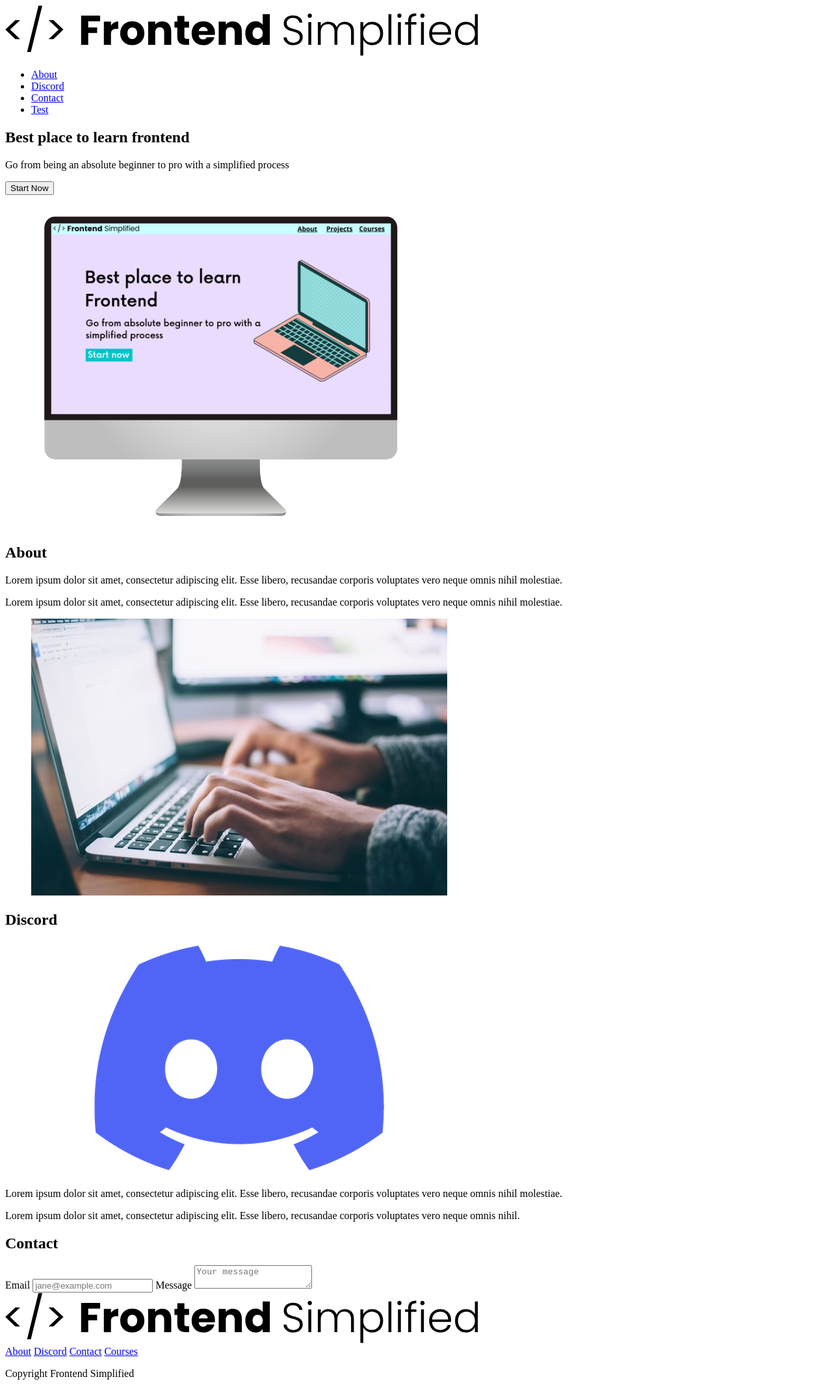
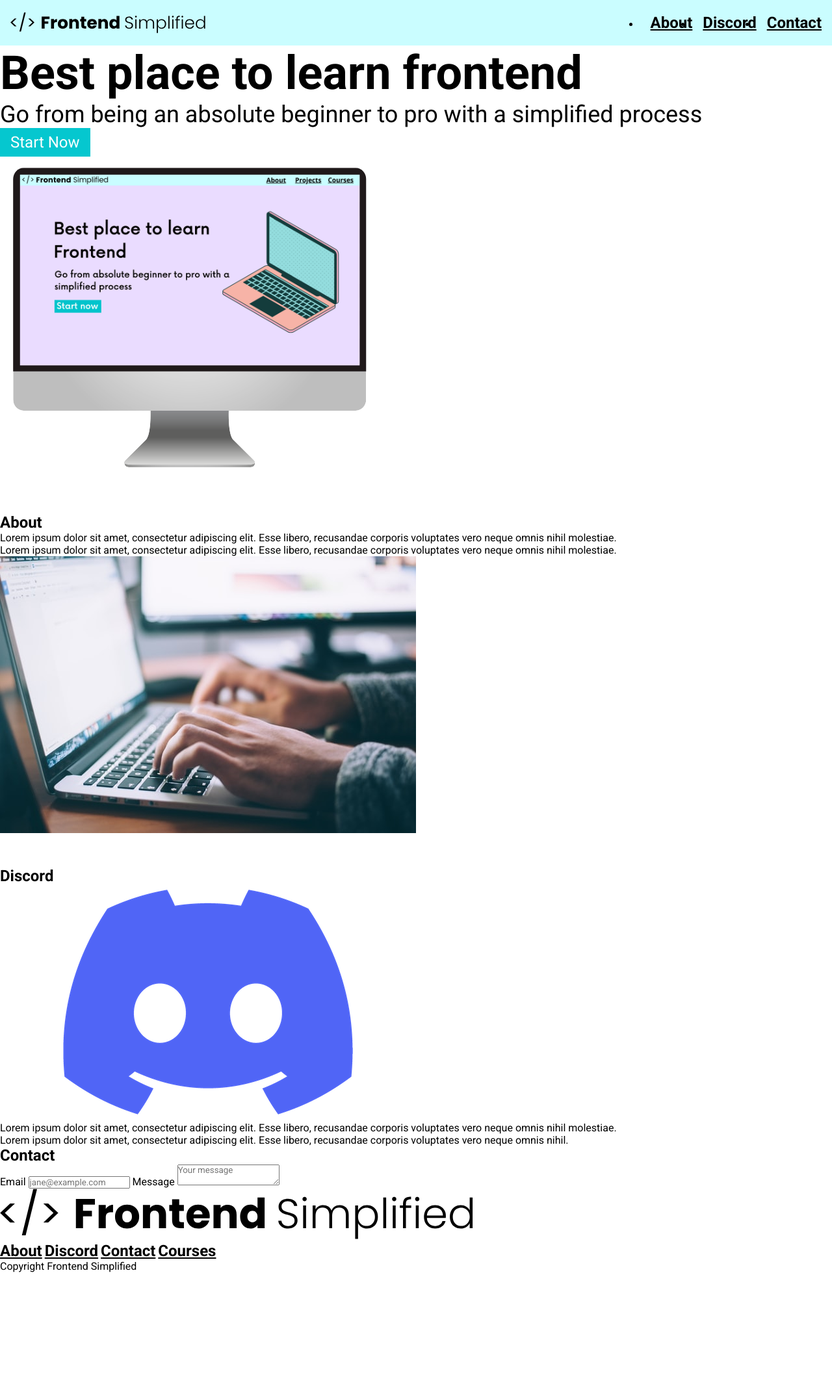
Before and after one commit to ScottS-Frontend/My-First-Project, a plain HTML site: page index.html in a window 1280 px wide. Shown: the whole page at 65% size. After the commit the page ends 1958 px from the top, so only its background shows below. Drawn offline with Linux system fonts and the light colour scheme.

Commit message:
Added CSS

```diff
--- /dev/null
+++ b/Responsive CSS/style.css
@@ -0,0 +1,275 @@
+@import url('https://fonts.googleapis.com/css2?family=Roboto:wght@300;400;500;700&display=swap');
+* {
+  font-family: 'Roboto', sans-serif;
+  padding: 0;
+  margin: 0;
+  box-sizing: border-box;
+}
+
+html {
+  scroll-behavior: smooth;
+}
+
+nav {
+  display: flex;
+  justify-content: space-between;
+  align-items: center;
+  padding: 0px 16px;
+  height: 70px;
+  background-color: #CAFDFF;
+}
+
+header {
+  background-color: #EADCFF;
+  min-height: calc(100vh - 70px);
+  padding: 20px;
+  display: flex;
+  align-items: center;
+  justify-content: center;
+}
+
+img {
+  width: 100%;
+  border-radius: 4px;
+}
+
+button {
+  background-color: #05C7CF;
+  color: white;
+  padding: 8px 16px;
+  font-size: 24px;
+  border: none;
+  cursor: pointer;
+}
+
+p {
+  line-height: 1.5;
+}
+
+h1 {
+  font-size: 72px;
+}
+
+main section,
+footer {
+  padding: 48px 0;
+}
+
+.row {
+  width: 100%;
+  max-width: 1300px;
+  display: flex;
+  align-items: center;
+  justify-content: center;
+}
+
+.subheader {
+  font-size: 36px;
+  margin: 16px 0 24px 0;
+}
+
+ul {
+  display: flex;
+}
+
+a {
+  color: #000;
+  font-weight: bold;
+  font-size: 24px;
+}
+
+li {
+  list-style-type: none;
+  padding-left: 16px;
+}
+
+.logo {
+  width: 300px;
+}
+
+.home__description,
+.home__img--wrapper {
+  width: 50%;
+}
+
+.home__img--wrapper {
+  display: flex;
+  justify-content: center;
+}
+
+.home__img {
+  width: 80%;
+}
+
+/*
+
+  ABOUT
+
+*/
+
+h2 {
+  font-size: 60px;
+  text-align: center;
+  margin-bottom: 24px;
+}
+
+#about {
+  background-color: #F8FFDC;
+}
+
+.section__description {
+  display: flex;
+  align-items: center;
+  justify-content: center;
+  max-width: 1200px;
+  margin: 0 auto;
+}
+
+.about__img--wrapper {
+  width: 40%;
+  padding: 0 24px;
+}
+
+.section__description--wrapper {
+  width: 60%;
+  padding: 0 24px;
+}
+
+.section__description--para {
+  font-size: 20px;
+  margin-bottom: 24px;
+}
+
+/*
+
+  DISCORD
+
+*/
+
+#discord {
+  background-color: #CEFEFF;
+}
+
+/*
+
+  CONTACT
+
+*/
+
+#contact {
+  background-color: #DCE9FF;
+}
+
+form {
+  max-width: 600px;
+  margin: 0 auto;
+  display: flex;
+  flex-direction: column;
+}
+
+input, textarea {
+  font-size: 20px;
+  margin-bottom: 24px;
+  padding: 6px 12px;
+}
+
+input {
+  height: 40px;
+}
+
+/*
+
+  FOOTER
+
+*/
+
+footer {
+  background-color: #AAF5FF;
+  display: flex;
+  flex-direction: column;
+  align-items: center;
+}
+
+.footer__logo {
+  max-width: 480px;
+  margin-bottom: 24px;
+}
+
+.footer__link {
+  padding: 0 16px;
+}
+
+.footer__links {
+  margin-bottom: 32px;
+}
+
+@media (max-width: 768px) {
+  .row {
+    flex-direction: column;
+  }
+
+  .home__description, .home__img--wrapper {
+    width: 100%;
+  }
+
+  nav ul {
+    display: none;
+  }
+
+  .home__description {
+    margin-bottom: 24px;
+    display: flex;
+    flex-direction: column;
+    align-items: center;
+  }
+
+  h1 {
+    text-align: center;
+    font-size: 60px;
+  }
+
+  .subheader {
+    text-align: center;
+    font-size: 28px;
+  }
+
+  .section__description {
+    flex-direction: column;
+  }
+
+  .section__description--wrapper,
+  .about__img--wrapper {
+    width: 100%;
+  }
+
+  #discord .section__description {
+    flex-direction: column-reverse;
+  }
+
+  form {
+    padding: 0 24px;
+  }
+
+  footer {
+    padding: 48px 24px;
+  }
+
+  .footer__logo {
+    max-width: 400px;
+  }
+
+  .footer__link {
+    padding: 0 8px;
+    font-size: 18px;
+  }
+}
+
+@media (max-width: 480px) {
+  .footer__logo {
+    max-width: 320px;
+  }
+
+  .footer__link {
+    font-size: 16px;
+  }
+}
--- a/index.html
+++ b/index.html
@@ -6,26 +6,25 @@
   <meta http-equiv="X-UA-Compatible" content="IE=Edge">
   <meta name="viewport" content="width=device-width, initial-scale=1.0">
   <title>Frontend Simplified</title>
+  <link rel="stylesheet" href="./style.css">
 </head>
 
 <body>
-
   <section>
-
-    <nav>
-      <img src="./assets/FES.svg" alt="FES Logo">
+  <nav>
+      <img src="./assets/FES.svg" class="logo" alt="FES Logo">
       <ul>
         <li><a href="#about">About</a></li>
         <li><a href="#discord">Discord</a></li>
         <li><a href="#contact">Contact</a></li>
-        <li><a href="#test">Test</a></li>
       </ul>
     </nav>
+      <div class="row"></div>
 
     <header>
       <div>
         <h1>Best place to learn frontend</h1>
-        <p>Go from being an absolute beginner to pro with a simplified process</p>
+        <p class="subheader">Go from being an absolute beginner to pro with a simplified process</p>
         <button>Start Now</button>
       </div>
 
--- /dev/null
+++ b/style.css
@@ -0,0 +1,81 @@
+@import url('https://fonts.googleapis.com/css2?family=Oswald:wght@200..700&family=Poppins:wght@300;400;500;700&family=Roboto:ital,wght@0,100..900;1,100..900&display=swap');
+
+* {
+    padding: 0;
+    margin: 0;
+    box-sizing: border-box;
+    font-family: "Roboto", sans-serif;
+}
+
+nav {
+  height: 70px;
+  display: flex;
+  justify-content: space-between;
+  align-items: center;
+  padding: 0 16px;
+  background-color: #cafdff;
+  }}
+
+  header {
+    background-color: #eadcff;
+    height: calc(100vh - 70px);
+    padding: 24px;
+    display: flex;
+    align-items: center;
+    justify-content: center;
+  }
+
+  h1 {
+    font-size: 72px;
+  }
+
+  .subheader {
+    font-size: 36px;
+    margin; 16px 0 24px 0;
+  }
+
+  button {
+    background-color: #05c7cf;
+    color: white;
+    border: none;
+    padding: 8px 16px;
+    font-size: 24px;
+    cursor: pointer;
+  }
+
+  a {
+    color: #000;
+    font-size: 24px;
+    font-weight: 700;
+  }
+
+.logo {
+    width: 300px;
+}
+
+ul {
+    display: flex;
+}
+
+li {
+    list-sty;e; none;
+    padding-left: 16px;
+}
+
+.row {
+  width: 100%;
+  max-width: 1300px;
+  display: flex;
+  align-items: center;
+  justify-content: 0;
+}
+
+/*
+
+ABOUT
+
+*/
+
+#about {
+  padding: 48px 0;
+}
```
Also changed, not shown: Responsive CSS/index.html (added, +101 -0 lines), Responsive CSS/assets/FES.svg (added), Responsive CSS/assets/about.jpg (added), Responsive CSS/assets/discord.png (added), Responsive CSS/assets/laptop.png (added), 1 other file.
